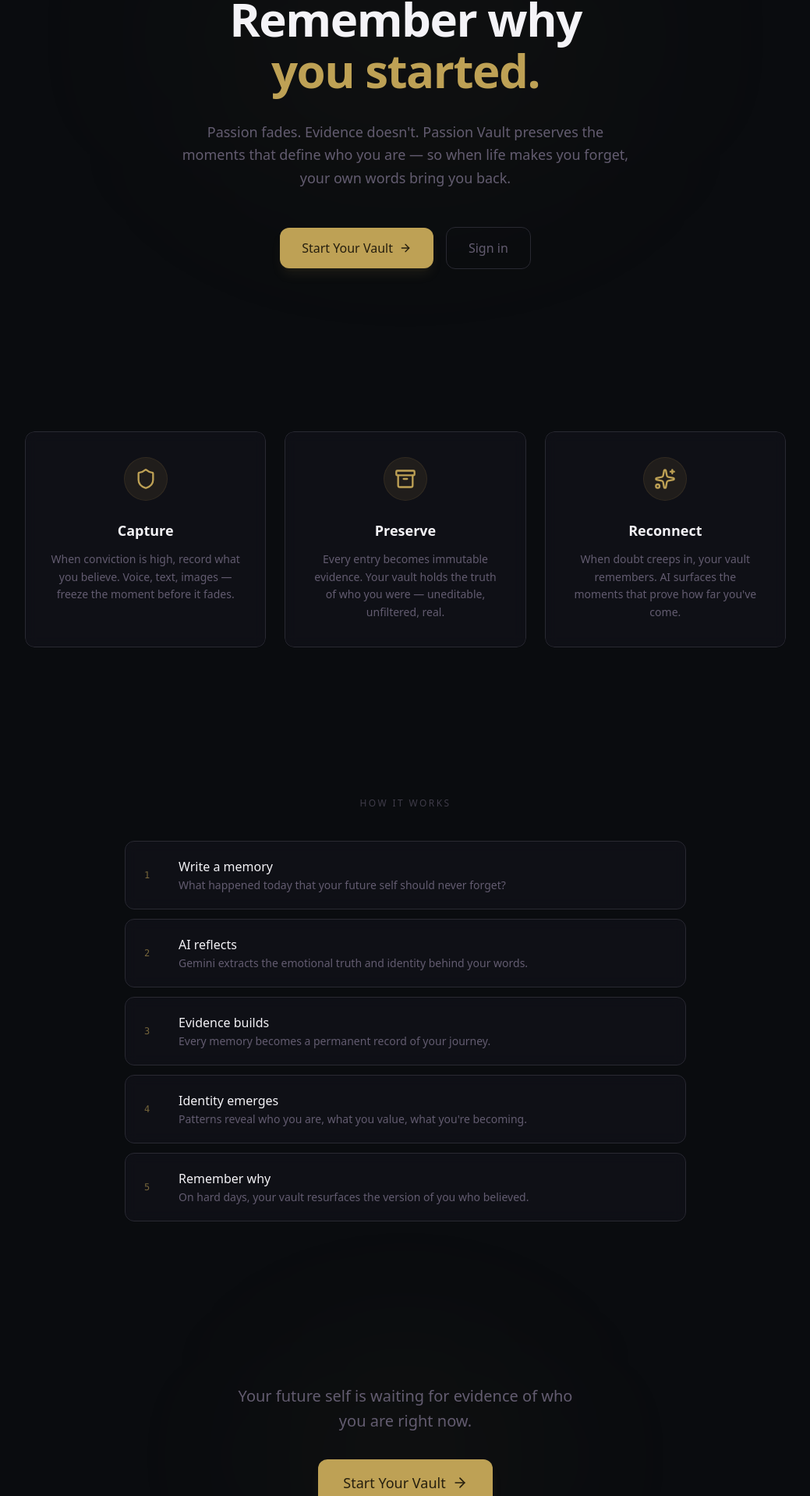
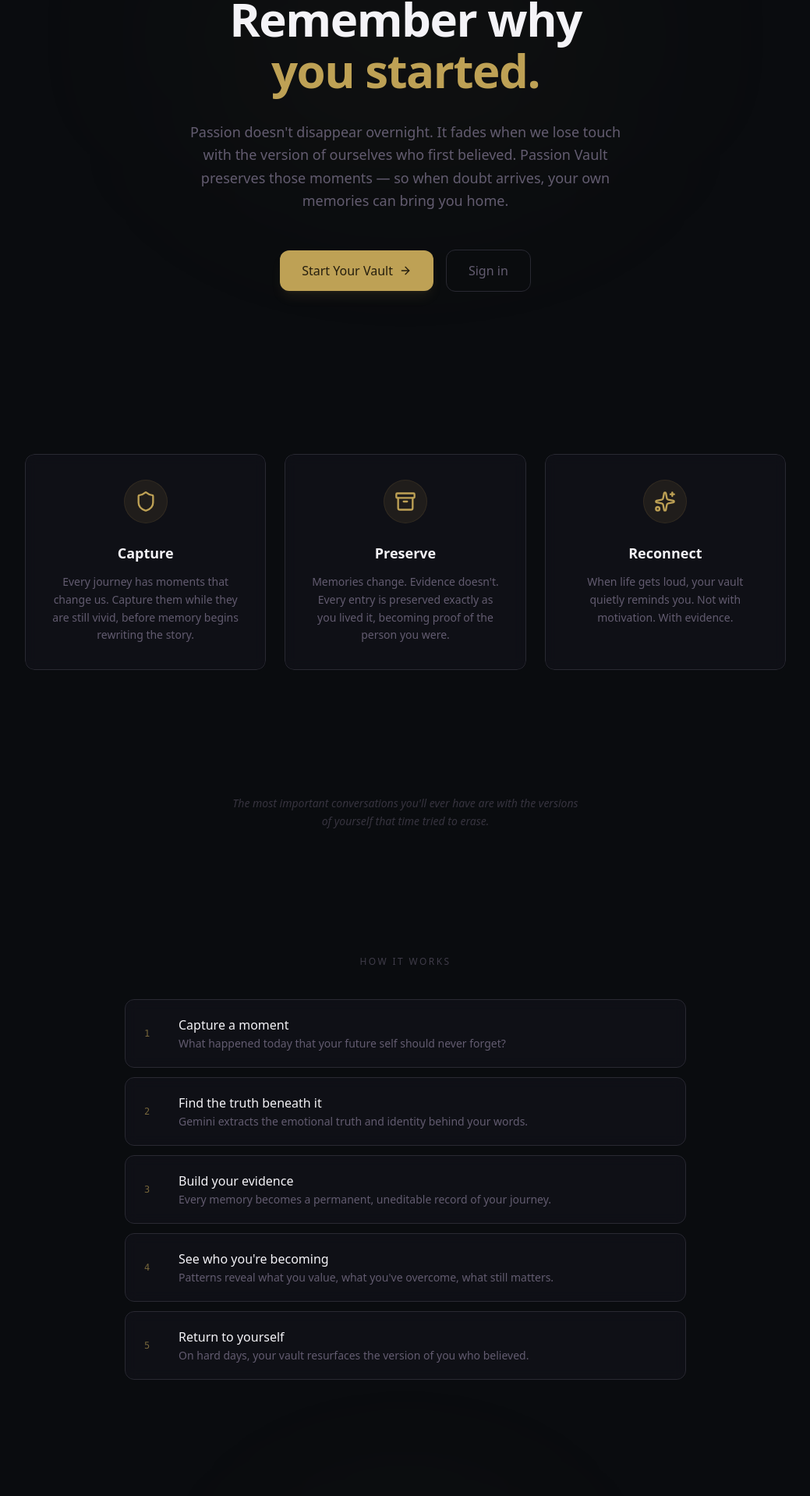
Before and after one commit to Zerozel/passion-vault, a Next.js app: page / in a window 1280 px wide. Shown: the part 153-2071 px from the top of the page at 78% size, without its empty margins (120-1159 px from the left). Built offline with nearby package versions, Linux system fonts and the light colour scheme; no server answers.

Commit message:
Landing page copy rewrite — transformation language, emotional truth

```diff
--- a/app/page.tsx
+++ b/app/page.tsx
@@ -25,9 +25,10 @@ export default async function Home() {
             <span className="text-accent">you started.</span>
           </h1>
           <p className="mt-8 text-lg text-muted max-w-xl mx-auto leading-relaxed">
-            Passion fades. Evidence doesn&apos;t. Passion Vault preserves the
-            moments that define who you are — so when life makes you forget,
-            your own words bring you back.
+            Passion doesn&apos;t disappear overnight. It fades when we lose
+            touch with the version of ourselves who first believed. Passion
+            Vault preserves those moments — so when doubt arrives, your own
+            memories can bring you home.
           </p>
           <div className="mt-12 flex items-center justify-center gap-4">
             <Link
@@ -60,8 +61,8 @@ export default async function Home() {
                 Capture
               </h3>
               <p className="text-sm text-muted leading-relaxed">
-                When conviction is high, record what you believe. Voice, text,
-                images — freeze the moment before it fades.
+                Every journey has moments that change us. Capture them while
+                they are still vivid, before memory begins rewriting the story.
               </p>
             </div>
           </div>
@@ -76,8 +77,9 @@ export default async function Home() {
                 Preserve
               </h3>
               <p className="text-sm text-muted leading-relaxed">
-                Every entry becomes immutable evidence. Your vault holds the
-                truth of who you were — uneditable, unfiltered, real.
+                Memories change. Evidence doesn&apos;t. Every entry is
+                preserved exactly as you lived it, becoming proof of the person
+                you were.
               </p>
             </div>
           </div>
@@ -92,12 +94,20 @@ export default async function Home() {
                 Reconnect
               </h3>
               <p className="text-sm text-muted leading-relaxed">
-                When doubt creeps in, your vault remembers. AI surfaces the
-                moments that prove how far you&apos;ve come.
+                When life gets loud, your vault quietly reminds you. Not with
+                motivation. With evidence.
               </p>
             </div>
           </div>
         </div>
+      </section>
+
+      {/* Deep truth */}
+      <section className="px-6 py-16 max-w-3xl mx-auto text-center">
+        <p className="text-muted/50 text-sm italic leading-relaxed max-w-md mx-auto">
+          The most important conversations you&apos;ll ever have are with the
+          versions of yourself that time tried to erase.
+        </p>
       </section>
 
       {/* Journey */}
@@ -107,11 +117,11 @@ export default async function Home() {
         </p>
         <div className="space-y-3">
           {[
-            { step: "Write a memory", desc: "What happened today that your future self should never forget?" },
-            { step: "AI reflects", desc: "Gemini extracts the emotional truth and identity behind your words." },
-            { step: "Evidence builds", desc: "Every memory becomes a permanent record of your journey." },
-            { step: "Identity emerges", desc: "Patterns reveal who you are, what you value, what you're becoming." },
-            { step: "Remember why", desc: "On hard days, your vault resurfaces the version of you who believed." },
+            { step: "Capture a moment", desc: "What happened today that your future self should never forget?" },
+            { step: "Find the truth beneath it", desc: "Gemini extracts the emotional truth and identity behind your words." },
+            { step: "Build your evidence", desc: "Every memory becomes a permanent, uneditable record of your journey." },
+            { step: "See who you're becoming", desc: "Patterns reveal what you value, what you've overcome, what still matters." },
+            { step: "Return to yourself", desc: "On hard days, your vault resurfaces the version of you who believed." },
           ].map((item, i) => (
             <div
               key={i}
@@ -136,7 +146,8 @@ export default async function Home() {
         <div className="absolute top-1/2 left-1/2 -translate-x-1/2 -translate-y-1/2 w-[400px] h-[300px] bg-accent/3 rounded-full blur-[100px] pointer-events-none" />
         <div className="relative">
           <p className="text-xl text-muted mb-8 max-w-md mx-auto leading-relaxed">
-            Your future self is waiting for evidence of who you are right now.
+            One day you&apos;ll question yourself. Leave yourself something
+            worth finding.
           </p>
           <Link
             href="/signup"
@@ -149,8 +160,11 @@ export default async function Home() {
       </section>
 
       {/* Footer */}
-      <footer className="border-t border-border-subtle px-6 py-8 text-center">
-        <p className="text-xs text-muted/50">
+      <footer className="border-t border-border-subtle px-6 py-10 text-center space-y-2">
+        <p className="text-xs text-muted/40">
+          Built for the days you forget who you are.
+        </p>
+        <p className="text-xs text-muted/30">
           Passion Vault — Remember why you started.
         </p>
       </footer>
```
